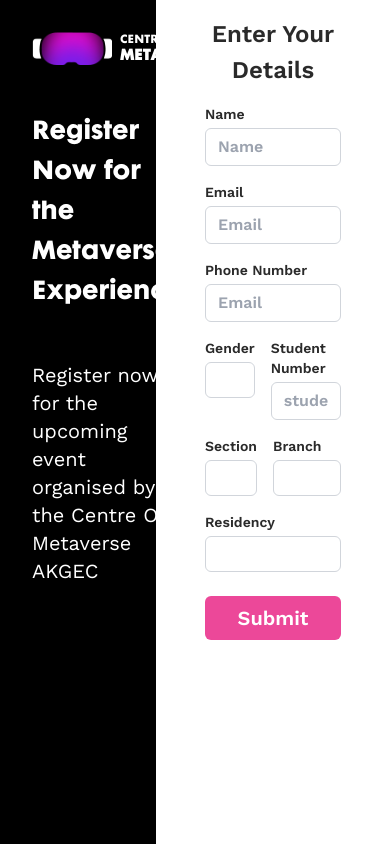
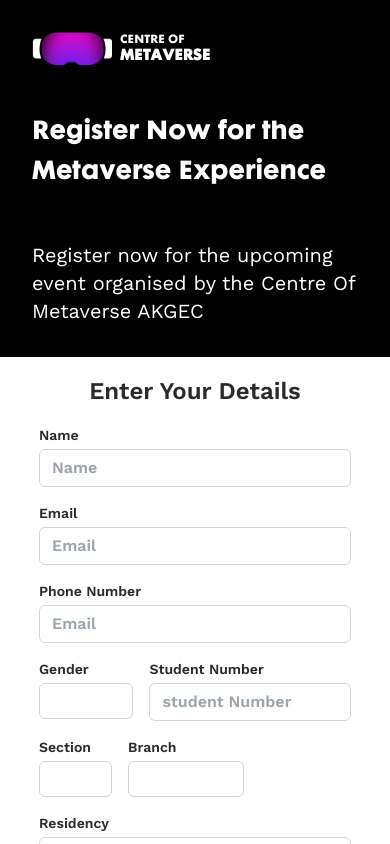
Before and after one commit to soumya-maheshwari/Centre-Of-Metaverse, a Next.js app: page /register in a window 390 px wide. Built offline with nearby package versions, Linux system fonts and the light colour scheme.

Commit message:
Responsive registration form

```diff
--- a/src/app/register/page.tsx
+++ b/src/app/register/page.tsx
@@ -6,8 +6,8 @@
 
 const Page = () => {
   return (
-    <main className="w-screen h-screen bg-black overflow-x-hidden flex">
-      <div className="w-2/5 flex p-8">
+    <main className="w-screen h-screen bg-black overflow-x-hidden flex md:flex-row flex-col">
+      <div className="w-full md:w-2/5 flex p-8">
         <div className="flex flex-col">
           <Link href="/">
             <div className="flex items-center font-sans">
@@ -43,7 +43,7 @@
           </p>
         </div>
       </div>
-      <div className="w-3/5">
+      <div className="w-full md:w-3/5">
         <RegistrationForm />
       </div>
     </main>
--- a/src/components/register/index.tsx
+++ b/src/components/register/index.tsx
@@ -56,7 +56,7 @@
 
   return (
     <section className="">
-      <div className="bg-white px-8 py-4 h-screen mx-auto leading-10">
+      <div className="bg-white md:px-8 py-4 h-screen mx-auto leading-10">
         <form
           onSubmit={handleSubmit(onSubmit)}
           className="font-work-sans text-[#2A2A2A] font-semibold text-xl w-[80%] mx-auto"
```
